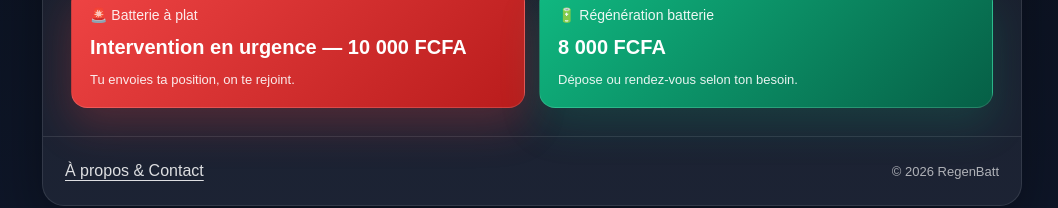
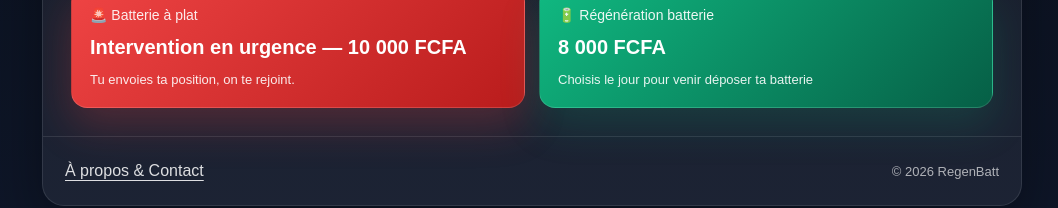
Before and after one commit to cedricbap/regenbatt, a Next.js app: page / in a window 1280 px wide. Shown: the part 486-694 px from the top of the page, without its empty margins (108-1166 px from the left). Built offline with nearby package versions, Linux system fonts and the light colour scheme.

Commit message:
Update homepage text (RegenBatt branding)

```diff
--- a/app/page.tsx
+++ b/app/page.tsx
@@ -195,7 +195,7 @@ export default function HomePage() {
               8 000 FCFA
             </div>
             <div style={{ fontSize: 13, opacity: 0.9, marginTop: 8 }}>
-              Dépose ou rendez-vous selon ton besoin.
+              Choisis le jour pour venir déposer ta batterie
             </div>
           </Link>
         </div>
```
